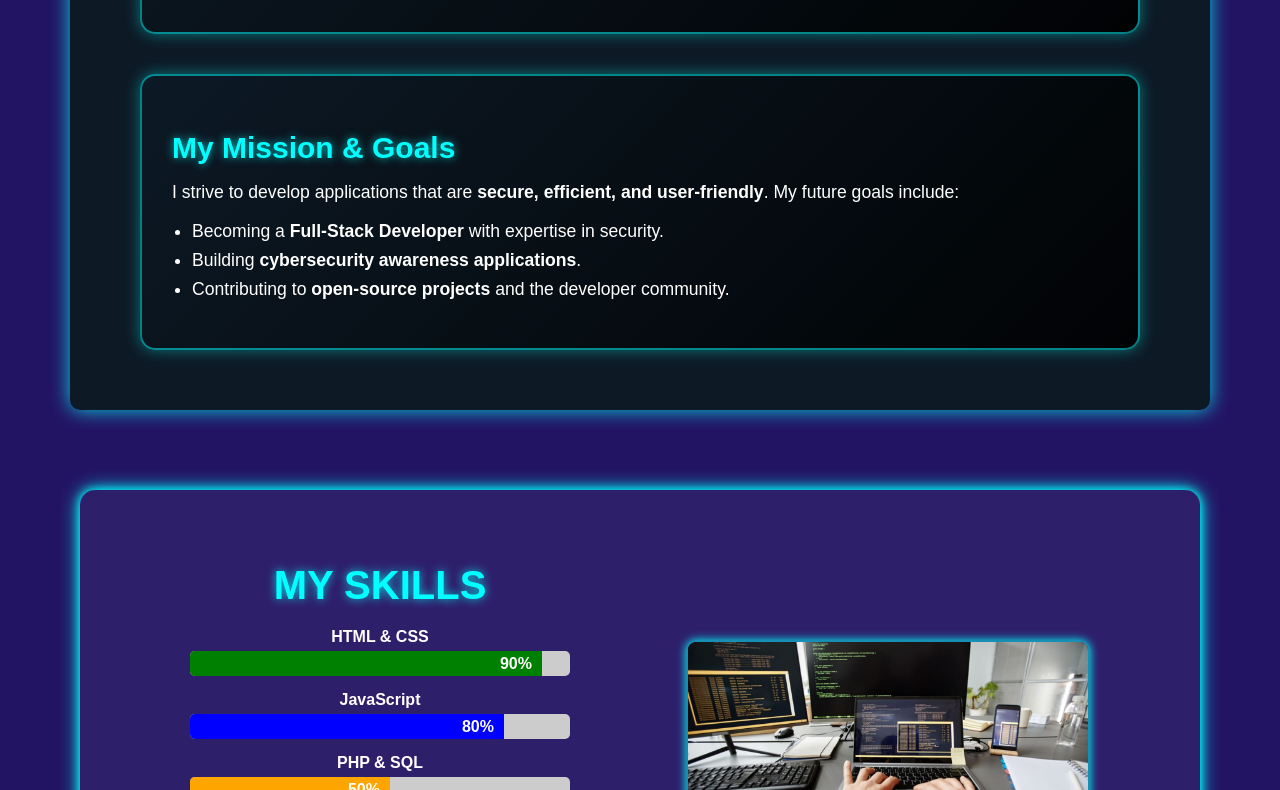
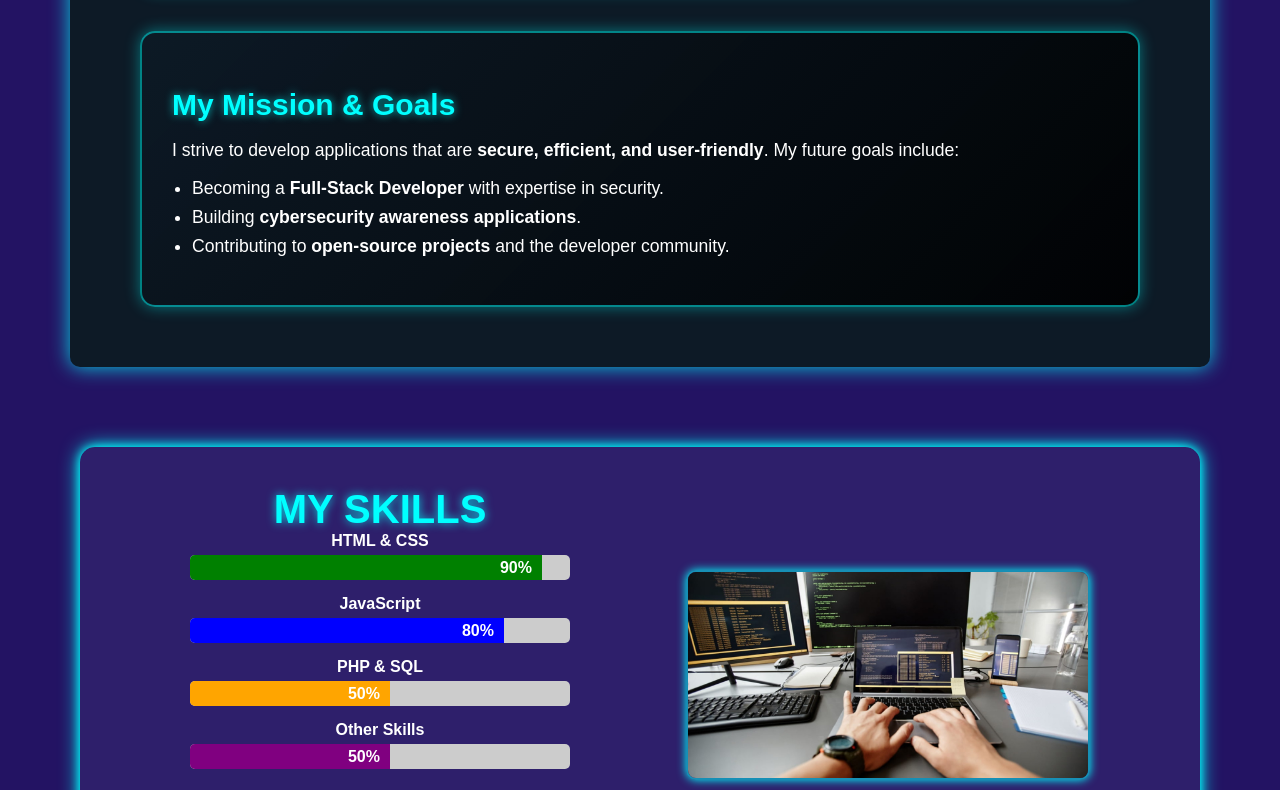
Before and after one commit to daveulanday/dave, a plain HTML site: page index.html in a window 1280 px wide. Shown: the part 2010-2800 px from the top of the page. Drawn offline with Linux system fonts and the light colour scheme.

Commit message:
Update style.css

```diff
--- a/style.css
+++ b/style.css
@@ -1,6 +1,9 @@
 *{
     scroll-behavior: smooth;
     }
+h1{
+  display: inline;
+}
 
 body {
     font-family: Arial, sans-serif;
```
